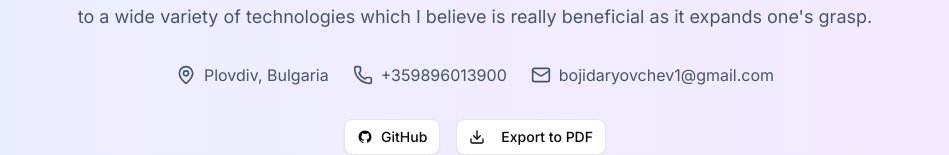
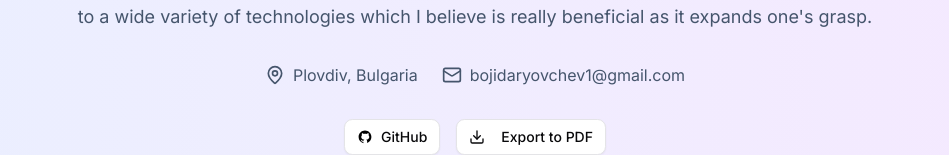
Before and after one commit to bojidaryovchev/bojidaryovchev.dev, a Next.js app: page / in a window 1280 px wide. Shown: the part 596-751 px from the top of the page, without its empty margins (165-1114 px from the left). Built offline with nearby package versions, Linux system fonts and the light colour scheme.

Commit message:
feat: changes

```diff
--- a/src/app/page.tsx
+++ b/src/app/page.tsx
@@ -6,7 +6,7 @@ import TechExperience from "@/components/tech-experience";
 import TechStack from "@/components/tech-stack";
 import { Button } from "@/components/ui/button";
 import { experiences, technologyByType, yearsOfExperience } from "@/constants";
-import { Mail, MapPin, Phone } from "lucide-react";
+import { Mail, MapPin } from "lucide-react";
 import Image from "next/image";
 import type React from "react";
 
@@ -57,13 +57,6 @@ const Home: React.FC = () => {
                 <MapPin className="h-5 w-5" />
                 <span>Plovdiv, Bulgaria</span>
               </div>
-              <a
-                href="tel:+359896013900"
-                className="flex items-center gap-2 text-slate-600 transition-colors hover:text-blue-600 dark:text-slate-300"
-              >
-                <Phone className="h-5 w-5" />
-                <span>+359896013900</span>
-              </a>
               <a
                 href="mailto:bojidaryovchev1@gmail.com"
                 className="flex items-center gap-2 text-slate-600 transition-colors hover:text-blue-600 dark:text-slate-300"
--- a/src/app/sre/page.tsx
+++ b/src/app/sre/page.tsx
@@ -5,7 +5,7 @@ import TechStack from "@/components/tech-stack";
 import { Button } from "@/components/ui/button";
 import { siteConfig } from "@/site-config";
 import { sreExperiences, sreSummary, sreTagline, sreTechCategories, sreTitle } from "@/sre-constants";
-import { ArrowLeft, Mail, MapPin, Phone } from "lucide-react";
+import { ArrowLeft, Mail, MapPin } from "lucide-react";
 import type { Metadata } from "next";
 import Image from "next/image";
 import Link from "next/link";
@@ -62,13 +62,6 @@ const SREPage: React.FC = () => {
                 <MapPin className="h-5 w-5" />
                 <span>Plovdiv, Bulgaria</span>
               </div>
-              <a
-                href="tel:+359896013900"
-                className="flex items-center gap-2 text-slate-600 transition-colors hover:text-blue-600 dark:text-slate-300"
-              >
-                <Phone className="h-5 w-5" />
-                <span>+359896013900</span>
-              </a>
               <a
                 href={`mailto:${siteConfig.email}`}
                 className="flex items-center gap-2 text-slate-600 transition-colors hover:text-blue-600 dark:text-slate-300"
--- a/src/components/pdf-export.tsx
+++ b/src/components/pdf-export.tsx
@@ -47,10 +47,6 @@ const PDFContent = forwardRef<HTMLDivElement>((props, ref) => (
             <div className="flex items-center gap-2">
               <span>📍</span>
               <span>Plovdiv, Bulgaria</span>
-            </div>
-            <div className="flex items-center gap-2">
-              <span>📞</span>
-              <span>+359896013900</span>
             </div>
             <div className="flex items-center gap-2">
               <span>✉️</span>
--- a/src/components/sre-pdf-export.tsx
+++ b/src/components/sre-pdf-export.tsx
@@ -20,9 +20,7 @@ const SREPDFContent = forwardRef<HTMLDivElement>((props, ref) => (
         <h1>Bojidar Yovchev</h1>
         <p className="sre-pdf-role">{sreTitle}</p>
         <p className="sre-pdf-tagline">{sreTagline}</p>
-        <p className="sre-pdf-contact">
-          Plovdiv, Bulgaria · +359 896 013 900 · bojidaryovchev1@gmail.com · github.com/bojidaryovchev
-        </p>
+        <p className="sre-pdf-contact">Plovdiv, Bulgaria · bojidaryovchev1@gmail.com · github.com/bojidaryovchev</p>
       </div>
     </div>
 
```
